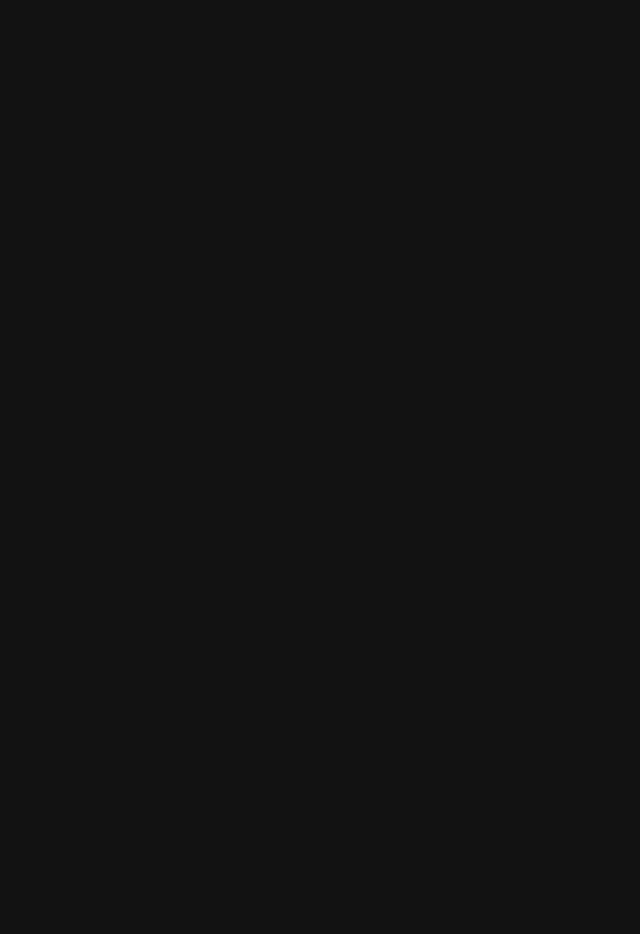
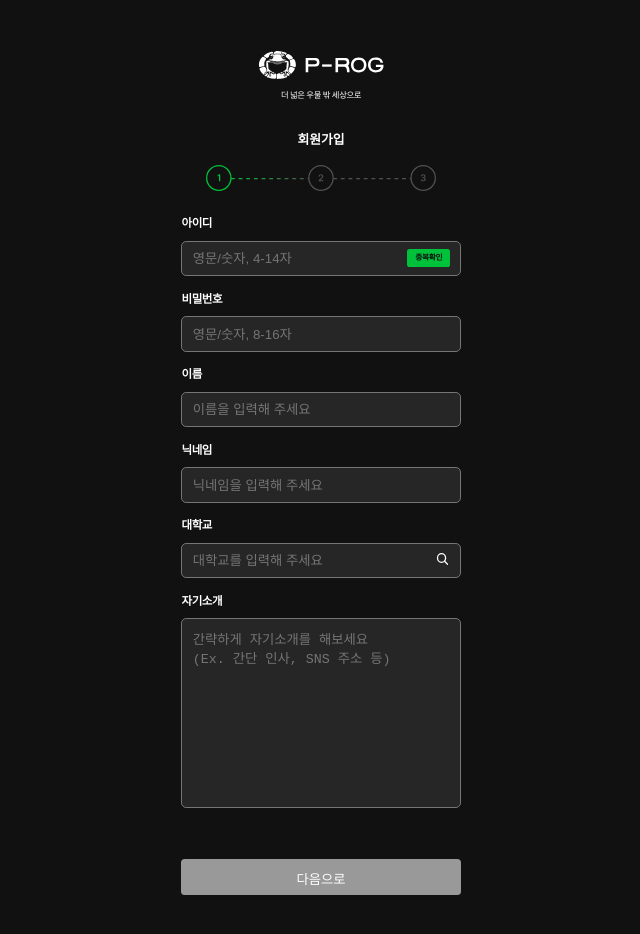
Before and after one commit to Line4thon-PROG/PROG-Frontend, a React (Create React App) app: page /Signup in a window 1280 px wide. Before the commit this address had no page. Shown: the top 934 px of the page, without its empty margins (319-959 px from the left). Before the commit the page ends 800 px from the top, so only its background shows below. Built offline with nearby package versions, Linux system fonts and the light colour scheme.

Commit message:
:lipstick: Complete Signup Page Styling

```diff
--- a/src/App.js
+++ b/src/App.js
@@ -2,6 +2,7 @@ import './App.css';
 import GlobalStyle from './styles/globalStyle';
 import { BrowserRouter as Router, Routes, Route } from 'react-router-dom';
 import Home from './pages/Home/Home';
+import Signup from './pages/Signup/Signup';
 
 function App() {
   return (
@@ -10,6 +11,7 @@ function App() {
       <Router>
         <Routes>
           <Route path="/" element={<Home />} />
+          <Route path="/Signup" element={<Signup />} />
         </Routes>
       </Router>
     </>
--- /dev/null
+++ b/src/components/Signup/SignupHeader.jsx
@@ -0,0 +1,77 @@
+import styled from 'styled-components';
+import logo from '../../assets/images/Logo.svg';
+import step from '../../assets/images/Step.svg';
+
+const WholeContainer = styled.div`
+  display: flex;
+  flex-direction: column;
+  margin: 0 auto;
+  width: 100%;
+`;
+
+const LogoContainer = styled.div`
+  display: flex;
+  flex-direction: column;
+  align-items: center;
+  gap: 0.8vw;
+  margin: 4vw auto 2.4vw auto;
+`;
+
+const Logo = styled.img`
+  width: 10vw;
+  height: 2.2vw;
+`;
+
+const LogoP = styled.p`
+  color: var(--Font-01_White, #fff);
+  text-align: center;
+  font-family: Pretendard;
+  font-size: 0.65vw;
+  font-style: normal;
+  font-weight: 400;
+  line-height: 0.9vw;
+  letter-spacing: -0.325px;
+`;
+
+const SignupP = styled.p`
+  color: var(--Font-01_White, #fff);
+  font-family: Pretendard;
+  font-size: 1vw;
+  font-style: normal;
+  font-weight: 600;
+  line-height: 1.4vw;
+`;
+
+const StepContainer = styled.div`
+  display: flex;
+  flex-direction: column;
+  margin: 0 auto;
+  gap: 1.2vw;
+  align-items: center;
+  margin-bottom: 2vw;
+`;
+
+const Step = styled.img`
+  width: 18vw;
+  height: 2vw;
+`;
+
+function SignupHeader() {
+  return (
+    <>
+      <WholeContainer>
+        <LogoContainer>
+          <Logo src={logo} />
+          <LogoP>더 넓은 우물 밖 세상으로</LogoP>
+        </LogoContainer>
+
+        <StepContainer>
+          <SignupP>회원가입</SignupP>
+          <Step src={step} />
+        </StepContainer>
+      </WholeContainer>
+    </>
+  );
+}
+
+export default SignupHeader;
--- /dev/null
+++ b/src/pages/Signup/Signup.jsx
@@ -0,0 +1,215 @@
+import SignupHeader from '../../components/Signup/SignupHeader';
+import styled from 'styled-components';
+import search from '../../assets/images/Search.svg';
+import { useState } from 'react';
+
+const WholeContainer = styled.div`
+  display: flex;
+  flex-direction: column;
+  margin: 0 auto;
+  width: 100%;
+  align-items: center;
+`;
+
+const InputBox = styled.input`
+  width: 21.8vw;
+  height: 2.8vw;
+  border-radius: 0.4vw;
+  border: 1px solid ${({ hasText }) => (hasText ? '#00c13a' : '#767676')};
+  background: #262626;
+  padding: 0.8vw;
+  color: #fff;
+
+  ::placeholder {
+    color: #999999;
+    font-family: Pretendard;
+    font-size: 0.8vw;
+    font-style: normal;
+    font-weight: 400;
+    line-height: 1.2vw;
+    letter-spacing: -0.4px;
+  }
+`;
+
+const InputBox2 = styled.textarea`
+  width: 21.8vw;
+  height: 14.8vw;
+  border-radius: 0.4vw;
+  border: 1px solid ${({ hasText }) => (hasText ? '#00c13a' : '#767676')};
+  background: #262626;
+  padding: 0.8vw;
+  resize: none;
+  color: #fff;
+
+  ::placeholder {
+    color: #999999;
+    font-family: Pretendard;
+    font-size: 0.8vw;
+    font-style: normal;
+    font-weight: 400;
+    line-height: 1.2vw;
+    letter-spacing: -0.4px;
+    white-space: pre-line;
+  }
+
+  &:focus {
+    outline: none;
+    border-color: #00c13a;
+    box-shadow: 0 0 0.5vw #00c13a;
+  }
+`;
+
+const InputBoxContainer = styled.div`
+  display: flex;
+  flex-direction: column;
+  align-items: flex-start;
+  gap: 0.7vw;
+  margin-bottom: 1.2vw;
+  position: relative;
+`;
+
+const TextP = styled.p`
+  color: var(--Font-01_White, #fff);
+  font-family: Pretendard;
+  font-size: 0.9vw;
+  font-style: normal;
+  font-weight: 600;
+  line-height: 1.2vw;
+  letter-spacing: -0.4px;
+  text-align: left;
+`;
+
+const DuplicateButton = styled.button`
+  position: absolute;
+  right: 0.8vw;
+  top: 55%;
+  display: flex;
+  padding: 3px 8px;
+  justify-content: center;
+  align-items: center;
+  gap: 0.5vw;
+  border-radius: 0.2vw;
+  background: #00c13a;
+  color: var(--Font-02_black, #111);
+  text-align: center;
+  font-family: Pretendard;
+  font-size: 0.6vw;
+  font-style: normal;
+  font-weight: 600;
+  line-height: 0.9vw;
+  letter-spacing: -0.3px;
+`;
+
+const SearchIcon = styled.img`
+  width: 1.2vw;
+  height: 1.2vw;
+  position: absolute;
+  right: 0.8vw;
+  top: 55%;
+`;
+
+const NextButton = styled.button`
+  width: 21.8vw;
+  height: 2.8vw;
+  padding: 0.8vw;
+  justify-content: center;
+  align-items: center;
+  gap: 0.5vw;
+  border-radius: 0.3vw;
+  background: ${({ allFieldsFilled }) =>
+    allFieldsFilled ? '#00c13a' : '#999'};
+  margin-top: 2.8vw;
+  margin-bottom: 4vw;
+  color: #fff;
+`;
+
+function InputField({ label, placeholder, hasText, setHasText }) {
+  const handleChange = (e) => {
+    setHasText(e.target.value.length > 0);
+  };
+
+  return (
+    <InputBoxContainer>
+      <TextP>{label}</TextP>
+      <InputBox
+        placeholder={placeholder}
+        hasText={hasText}
+        onChange={handleChange}
+      />
+    </InputBoxContainer>
+  );
+}
+
+function Signup() {
+  const [idHasText, setIdHasText] = useState(false);
+  const [passwordHasText, setPasswordHasText] = useState(false);
+  const [nameHasText, setNameHasText] = useState(false);
+  const [nicknameHasText, setNicknameHasText] = useState(false);
+  const [universityHasText, setUniversityHasText] = useState(false);
+  const [introHasText, setIntroHasText] = useState(false);
+
+  const allFieldsFilled =
+    idHasText &&
+    passwordHasText &&
+    nameHasText &&
+    nicknameHasText &&
+    universityHasText &&
+    introHasText;
+
+  return (
+    <WholeContainer>
+      <SignupHeader />
+      <InputBoxContainer>
+        <TextP>아이디</TextP>
+        <InputBox
+          placeholder="영문/숫자, 4-14자"
+          hasText={idHasText}
+          onChange={(e) => setIdHasText(e.target.value.length > 0)}
+        />
+        <DuplicateButton>중복확인</DuplicateButton>
+      </InputBoxContainer>
+
+      <InputField
+        label="비밀번호"
+        placeholder="영문/숫자, 8-16자"
+        hasText={passwordHasText}
+        setHasText={setPasswordHasText}
+      />
+      <InputField
+        label="이름"
+        placeholder="이름을 입력해 주세요"
+        hasText={nameHasText}
+        setHasText={setNameHasText}
+      />
+      <InputField
+        label="닉네임"
+        placeholder="닉네임을 입력해 주세요"
+        hasText={nicknameHasText}
+        setHasText={setNicknameHasText}
+      />
+
+      <InputBoxContainer>
+        <TextP>대학교</TextP>
+        <InputBox
+          placeholder="대학교를 입력해 주세요"
+          hasText={universityHasText}
+          onChange={(e) => setUniversityHasText(e.target.value.length > 0)}
+        />
+        <SearchIcon src={search} />
+      </InputBoxContainer>
+
+      <InputBoxContainer>
+        <TextP>자기소개</TextP>
+        <InputBox2
+          placeholder={`간략하게 자기소개를 해보세요\n(Ex. 간단 인사, SNS 주소 등)`}
+          hasText={introHasText}
+          onChange={(e) => setIntroHasText(e.target.value.length > 0)}
+        />
+      </InputBoxContainer>
+
+      <NextButton allFieldsFilled={allFieldsFilled}>다음으로</NextButton>
+    </WholeContainer>
+  );
+}
+
+export default Signup;
```
Also changed, not shown: src/assets/images/Step.svg (added).
